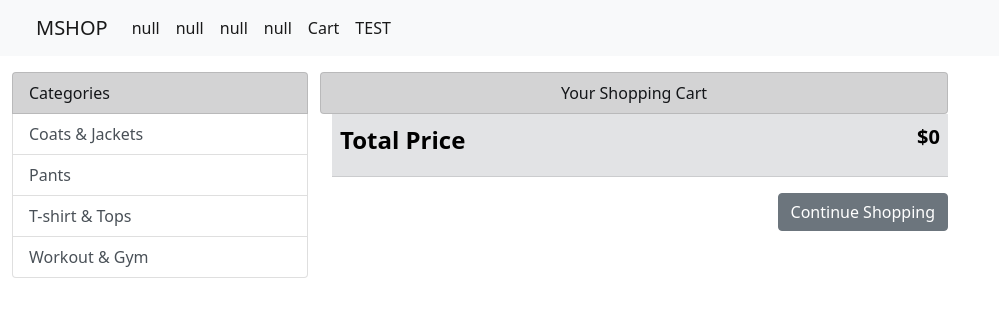
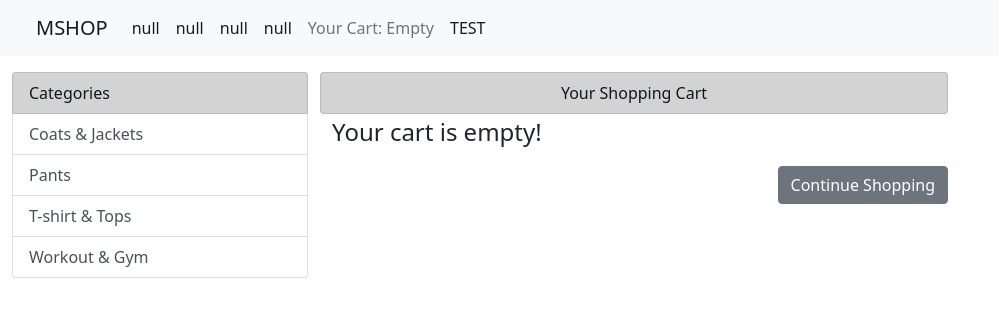
Before and after one commit to karadenizas/mshop, a Django app: page /cart/ in a window 1280 px wide. Shown: the top 317 px of the page, without its empty margins (0-999 px from the left). Run offline with Django 3.2, Linux system fonts and the light colour scheme; data comes from the database, SQL or seed files in the repository; both versions use the stored data as it was after the commit; lists and menus that the app fills with data are empty; some libraries are stand-ins or nearby versions.

Commit message:
context processor for cart created

```diff
--- /dev/null
+++ b/cart/context_processors.py
@@ -0,0 +1,5 @@
+from .cart import Cart
+
+
+def cart(request):
+    return {'cart': Cart(request)}
--- a/cart/templates/cart/detail.html
+++ b/cart/templates/cart/detail.html
@@ -16,6 +16,7 @@
   </ul>
 </div>
 
+{% if cart %}
   {% for item in cart %}
     {% with product=item.product %}
     <table class="table">
@@ -69,6 +70,12 @@
     </tbody>
   </table>
 
+{% else %}
+
+<p class="fs-4">Your cart is empty!</p>
+
+{% endif %}
+
 <div class="row">
   <p class="text-end">
     <a href="{% url 'shop:index' %}" class="btn btn-secondary">Continue Shopping</a>
--- a/mshop/settings.py
+++ b/mshop/settings.py
@@ -65,6 +65,7 @@
                 'django.template.context_processors.request',
                 'django.contrib.auth.context_processors.auth',
                 'django.contrib.messages.context_processors.messages',
+                'cart.context_processors.cart',
             ],
         },
     },
--- a/shop/templates/base.html
+++ b/shop/templates/base.html
@@ -29,9 +29,17 @@
                         <li class="nav-item">
                             <a class="nav-link active" href="#">null</a>
                         </li>
-                        <li class="nav-item">
-                            <a class="nav-link active" href="{% url 'cart:cart_detail' %}">Cart</a>
-                        </li>
+                        {% with total_items=cart|length %}
+                          {% if total_items > 0 %}
+                            <li class="nav-item">
+                                <a class="nav-link active text-success" href="{% url 'cart:cart_detail' %}">Your Cart: {{ total_items }} item{{total_items|pluralize }}, ${{ cart.get_total_price }}</a>
+                            </li>
+                          {% else %}
+                            <li class="nav-item">
+                                <a class="nav-link active text-secondary" href="{% url 'cart:cart_detail' %}">Your Cart: Empty</a>
+                            </li>
+                          {% endif %}
+                        {% endwith %}
                         <li class="nav-item">
                             <a class="nav-link active" href="{% url 'shop:test' %}">TEST</a>
                         </li>
```
Also changed, not shown: db.sqlite3. Lines whose indentation alone changed are shown as unchanged.
